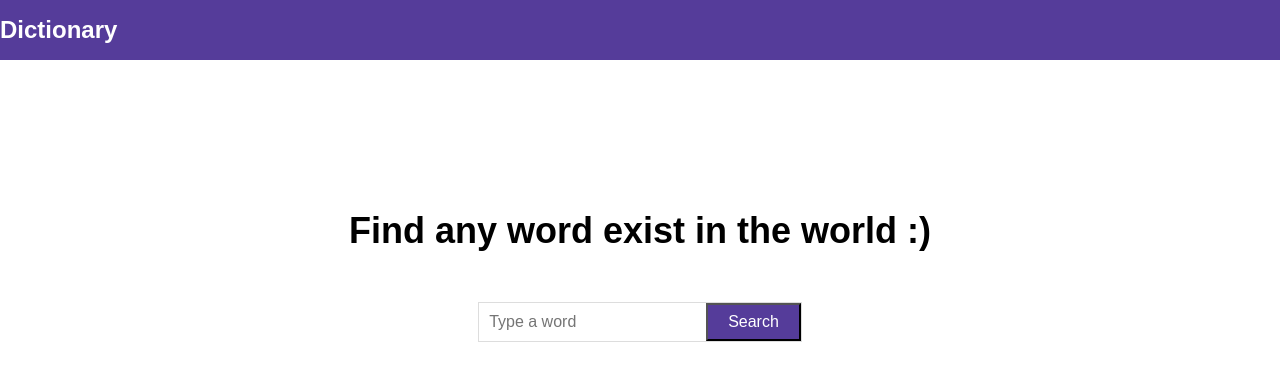
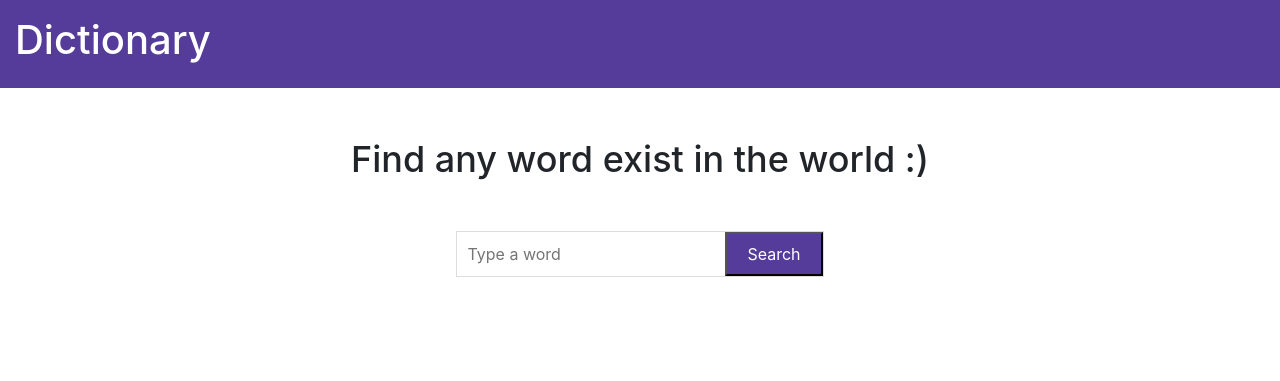
Before and after one commit to umathomprakash09/SpeechToTextInFlask, a Flask app: page / in a window 1280 px wide. Shown: the top 381 px of the page. Run offline with Flask 2, Linux system fonts and the light colour scheme; some libraries are stand-ins or nearby versions; some web fonts are replaced.

Commit message:
Update index.html

```diff
--- a/templates/index.html
+++ b/templates/index.html
@@ -3,20 +3,23 @@
 
 <head>
     <meta charset="UTF-8">
-    <meta name="viewport" content="width=device-width, initial-scale=1.0">
+    <meta name="viewport" content="width=device-width,initial-scale=1,maximum-scale=1,user-scalable=no">
+	<meta http-equiv="X-UA-Compatible" content="IE=edge,chrome=1">
+	<meta name="HandheldFriendly" content="true">
     <title>Dictionary app</title>
     <link rel="stylesheet" href="{{ url_for('static',filename='styles/style.css') }}">
     <script src="https://ajax.googleapis.com/ajax/libs/jquery/3.5.1/jquery.min.js"></script>
+    <link rel="stylesheet" href="https://stackpath.bootstrapcdn.com/bootstrap/4.1.3/css/bootstrap.min.css" integrity="sha384-MCw98/SFnGE8fJT3GXwEOngsV7Zt27NXFoaoApmYm81iuXoPkFOJwJ8ERdknLPMO" crossorigin="anonymous">
 </head>
 
 <body>
     <nav>
-        <div class="container">
+        <div class="col-sm-12">
             <h1>Dictionary</h1>
         </div>
     </nav>
-
-    <section class="input container">
+    <div class="col-sm-12">
+        <section>
             <h2>Find any word exist in the world :)</h2>
             <div class="form__wrap">
                 <div class="input__wrap">
@@ -34,6 +37,7 @@
                 <input type="hidden"  id="input2">
             </div>
         </section>
+    </div>
    <section class="words_Meaning">
 
 
```
Lines whose indentation alone changed are shown as unchanged.
